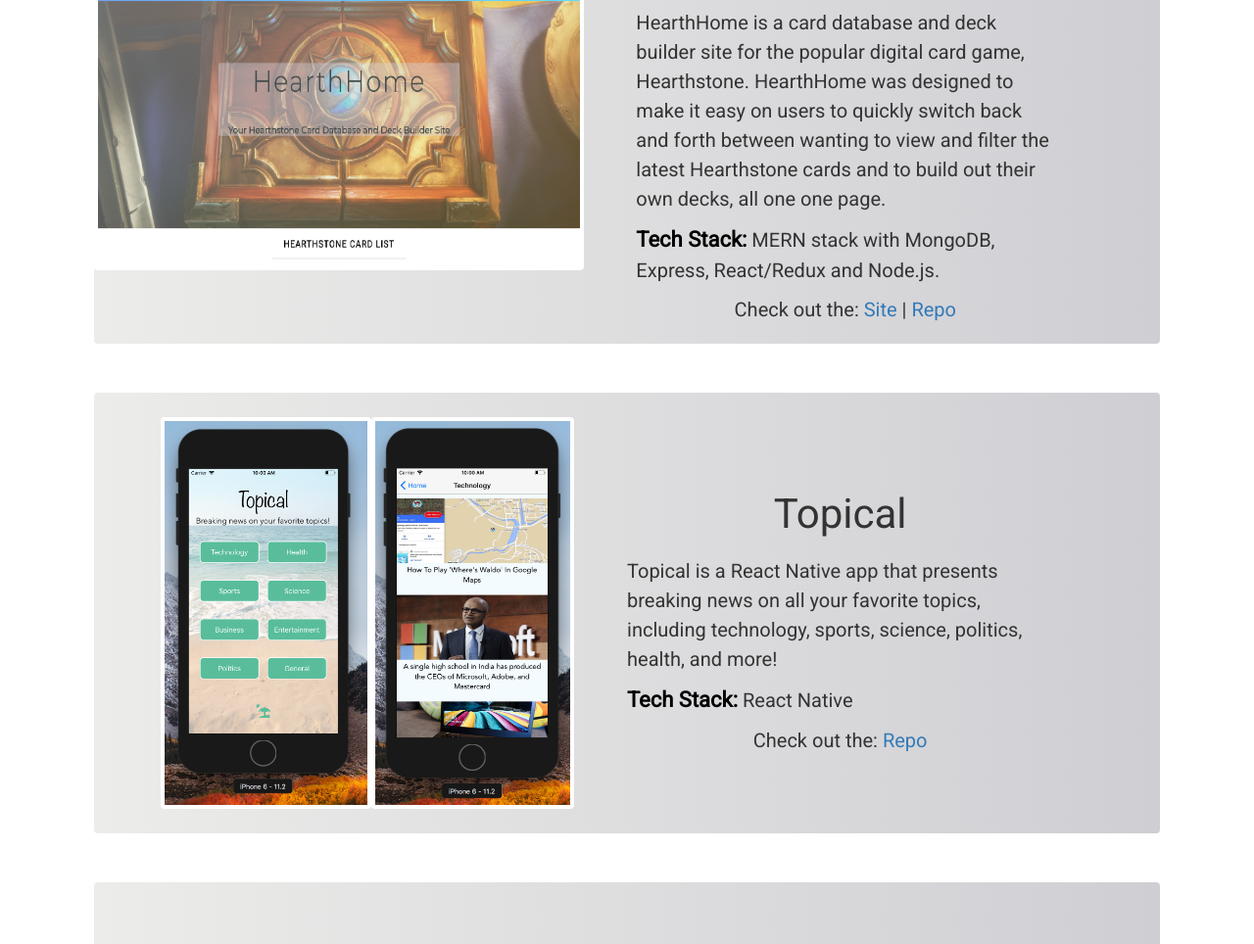
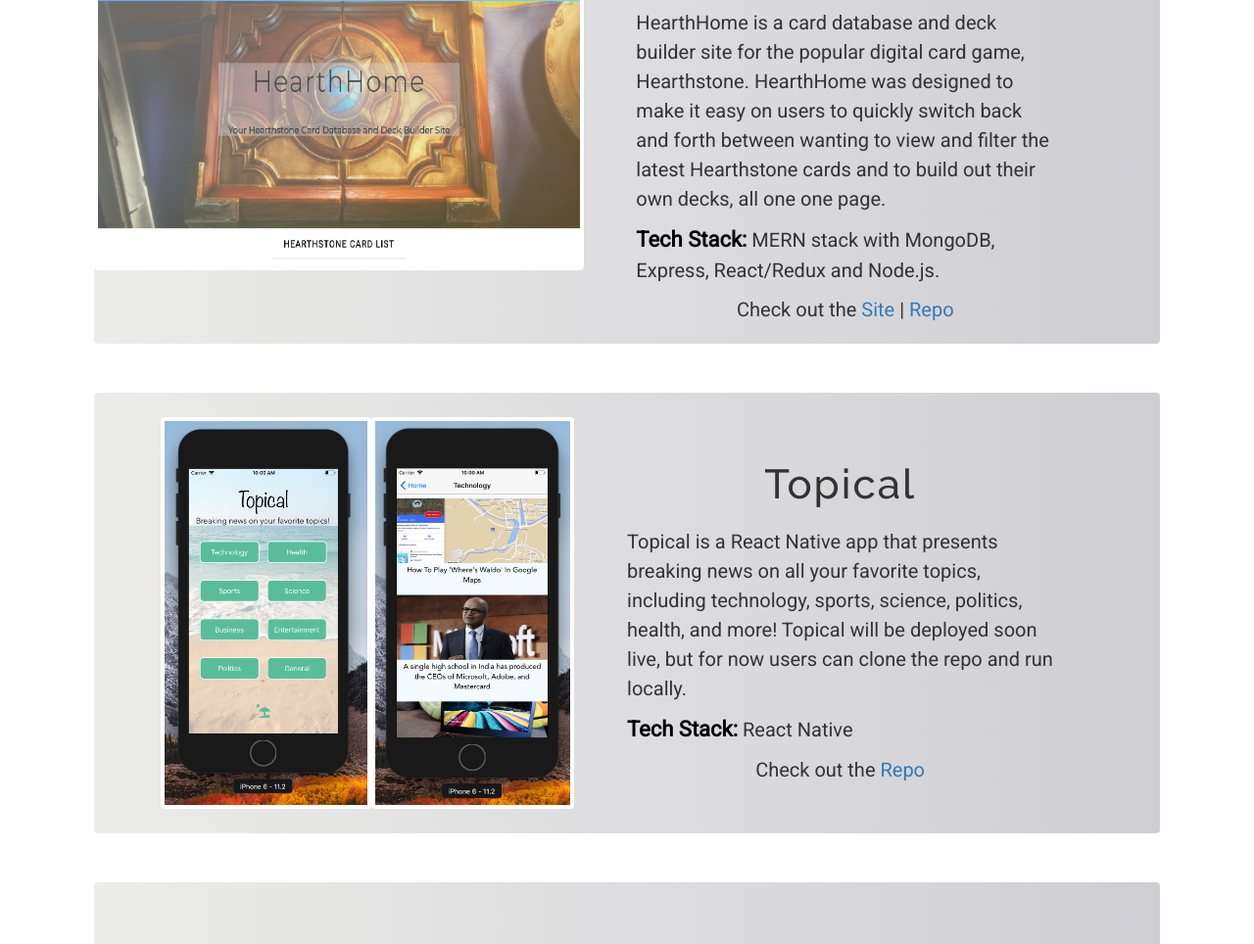
Before and after one commit to jeffconnelly/jeff-connelly-portfolio, a website: page public/index.html in a window 1280 px wide. Shown: the part 2201-3165 px from the top of the page at 98% size. Drawn offline with nearby package versions, Linux system fonts and the light colour scheme.

Commit message:
Finished adding initial rn project

```diff
--- a/public/index.html
+++ b/public/index.html
@@ -131,7 +131,7 @@
       <p>HearthHome is a card database and deck builder site for the popular digital card game, Hearthstone. HearthHome was designed to make it easy on users to quickly switch back and forth between wanting to view and filter the latest Hearthstone cards and to build out their own decks, all one one page.
       <span class="tech-stack-wrapper"><span class="tech-stack">Tech Stack:</span> MERN stack with MongoDB, Express, React/Redux and Node.js.</span>
       </p>
-      <p class="center-p">Check out the:   <a href="https://adoring-bardeen-d90d59.netlify.com/" target="_blank">Site</a> | <a href="https://github.com/jeffconnelly/HearthHome-client" target=_blank"">Repo</a></p>
+      <p class="center-p">Check out the <a href="https://adoring-bardeen-d90d59.netlify.com/" target="_blank">Site</a> | <a href="https://github.com/jeffconnelly/HearthHome-client" target=_blank"">Repo</a></p>
     </div>
   </section>
 
@@ -142,10 +142,10 @@
       <h2 id="projectheader">
         Topical
       </h2>
-      <p>Topical is a React Native app that presents breaking news on all your favorite topics, including technology, sports, science, politics, health, and more!
+      <p>Topical is a React Native app that presents breaking news on all your favorite topics, including technology, sports, science, politics, health, and more!  Topical will be deployed soon live, but for now users can clone the repo and run locally.
       <span class="tech-stack-wrapper"><span class="tech-stack">Tech Stack:</span> React Native</span>
       </p>
-      <p class="center-p">Check out the: <a href="https://github.com/jeffconnelly/HearthHome-client" target=_blank"">Repo</a></p>
+      <p class="center-p">Check out the <a href="https://github.com/jeffconnelly/react-native-topical" target=_blank"">Repo</a></p>
     </div>
   </section>
 
--- a/public/style.css
+++ b/public/style.css
@@ -221,6 +221,8 @@
 }
 
 #projectheader {
+  font-family: Raleway;
+  letter-spacing: 2px;
   text-align: center;
 	color: #333;
   margin-bottom: 20px;
@@ -309,6 +311,10 @@
     width: 350px;
     min-height: 200px;
   }
+
+  .topical {
+    max-height: 500px;
+  }
 }
 
 @media (max-width: 480px) {
```
